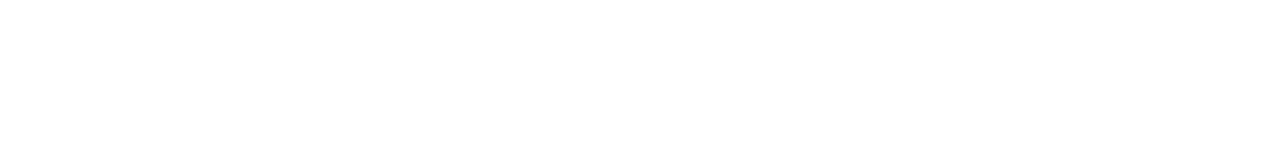
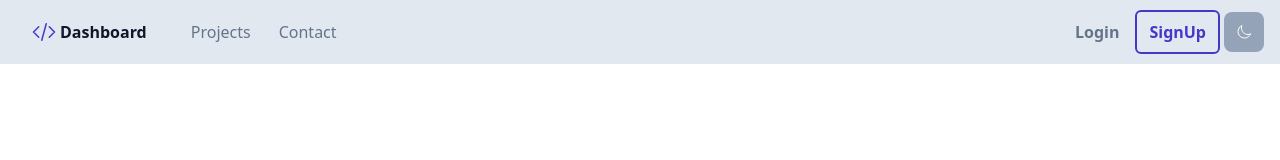
Before and after one commit to H34vyDuck/Dashboard, a website: page index.html in a window 1280 px wide. Drawn offline with Linux system fonts and the light colour scheme.

Commit message:
Navbar
Setup navbar

```diff
--- a/index.html
+++ b/index.html
@@ -7,7 +7,47 @@
     <link href="./dist/output.css" rel="stylesheet">
     <title>Document</title>
 </head>
-<body>
-
+<body class="bg-white">
+    <header>
+        <nav class="bg-slate-200">
+            <div class="max-w-7xl mx-auto px-4">
+                <div class="flex flex-row justify-between">
+                    <div class="flex space-x-4">
+                        <div>
+                            <a href="#" class="flex items-center py-4 px-3">
+                                <svg class="h-6 w-6 m-1 text-indigo-700" xmlns="http://www.w3.org/2000/svg" fill="none" viewBox="0 0 24 24" stroke-width="1.5" stroke="currentColor" class="w-6 h-6">
+                                    <path stroke-linecap="round" stroke-linejoin="round" d="M17.25 6.75L22.5 12l-5.25 5.25m-10.5 0L1.5 12l5.25-5.25m7.5-3l-4.5 16.5" />
+                                  </svg>
+                                    <span class=" text-slate-900 font-bold antialiased">Dashboard</span>
+                            </a>
+                        </div>
+                        <div class="hidden md:flex items-center space-x-3 text-slate-500">
+                            <a href="#" class="py-4 px-4 hover:text-indigo-900 hover:font-bold">Projects</a>
+                            <a href="#" class="py-4 hover:text-indigo-900 hover:font-bold">Contact</a>
+                        </div>
+                    </div>
+                    <div class="hidden md:flex items-center space-x-1 text-slate-500">
+                            <a href="#" class="py-2 px-3 hover:text-indigo-900 font-bold">Login</a>
+                            <a href="#" class="py-2 px-3
+                                            border-2
+                                            border-indigo-700
+                                            text-indigo-700
+                                            font-bold
+                                            rounded-md
+                                            hover:bg-indigo-700
+                                            hover:text-white
+                                            transition duration-500
+                                            ">
+                            SignUp</a>
+                            <a href="#" class="py-2 px-2 bg-slate-400 rounded-lg">
+                                <svg class="h-4 w-4 m-1 text-white" xmlns="http://www.w3.org/2000/svg" fill="none" viewBox="0 0 24 24" stroke-width="1.5" stroke="currentColor" class="w-6 h-6">
+                                    <path stroke-linecap="round" stroke-linejoin="round" d="M21.752 15.002A9.718 9.718 0 0118 15.75c-5.385 0-9.75-4.365-9.75-9.75 0-1.33.266-2.597.748-3.752A9.753 9.753 0 003 11.25C3 16.635 7.365 21 12.75 21a9.753 9.753 0 009.002-5.998z" />
+                                  </svg>
+                            </a>
+                    </div>
+                </div>
+            </div>
+        </nav>
+    </header>
 </body>
 </html>
--- a/tailwind.config.js
+++ b/tailwind.config.js
@@ -4,17 +4,6 @@ module.exports = {
   purge: ".index.html",
   content: ["./index.html"],
   theme: {
-    colors: {
-      'blue': '#1fb6ff',
-      'purple': '#7e5bef',
-      'pink': '#ff49db',
-      'orange': '#ff7849',
-      'green': '#13ce66',
-      'yellow': '#ffc82c',
-      'gray-dark': '#273444',
-      'gray': '#8492a6',
-      'gray-light': '#d3dce6',
-    },
     extend: {},
   },
   plugins: [],
```
Also changed, not shown: css/output.css (deleted), dist/output.css.
